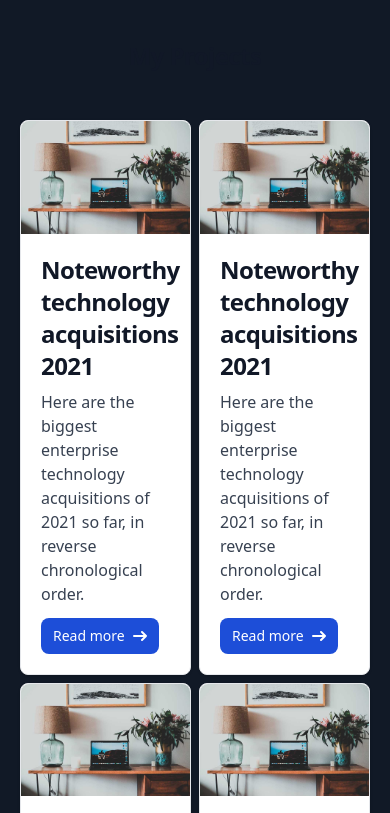
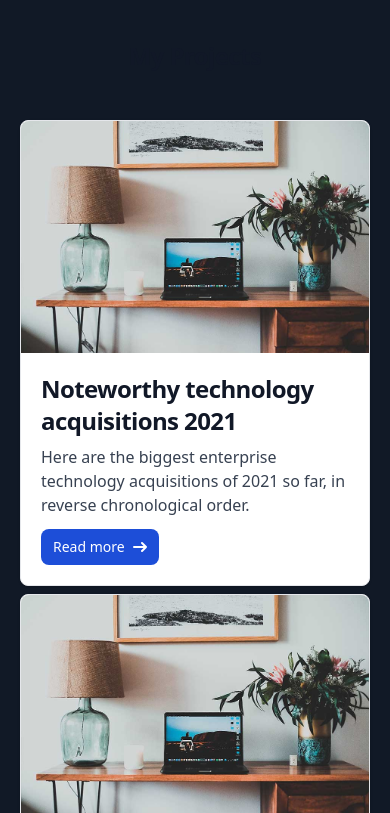
Before and after one commit to Vipin-V/project-showcase, a plain HTML site: page index.html in a window 390 px wide. Shown: the top 813 px of the page. Drawn offline with nearby package versions, Linux system fonts and the light colour scheme.

Commit message:
corrected the responsiveness

```diff
--- a/index.html
+++ b/index.html
@@ -11,7 +11,7 @@
         }
       }
 
-      @media (min-width: 640px) {
+      @media (min-width: 640px) and (max-width: 1024px) {
         .grid {
           grid-template-columns: repeat(2, minmax(0, 1fr));
         }
@@ -34,7 +34,7 @@
       class="flex items-center justify-center min-h-screen bg-gray-100"
       style="background-color: #111926"
     >
-      <section class="grid grid-cols-2 gap-2 m-5">
+      <section class="grid gap-2 m-5">
         <!-- Your card code here -->
 
         <div
```
